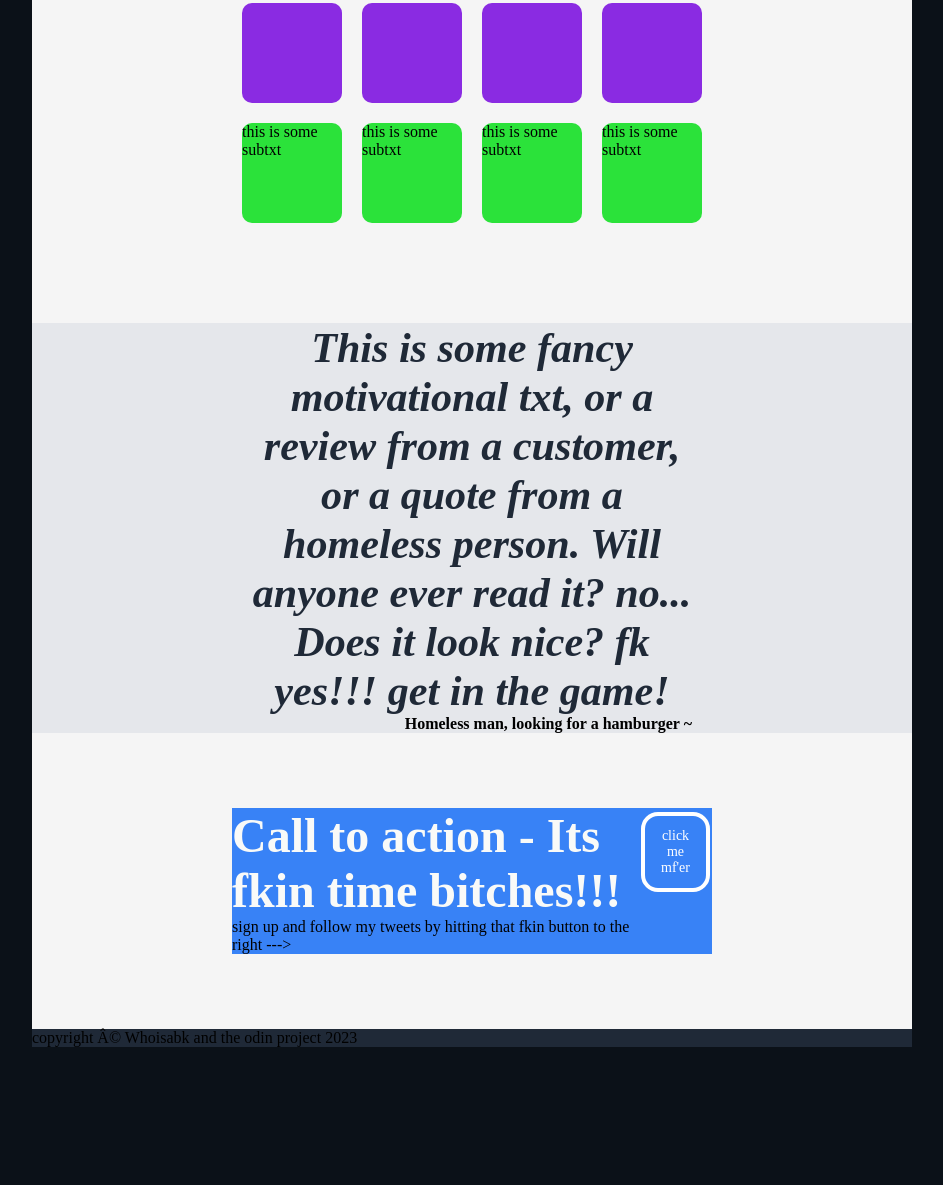
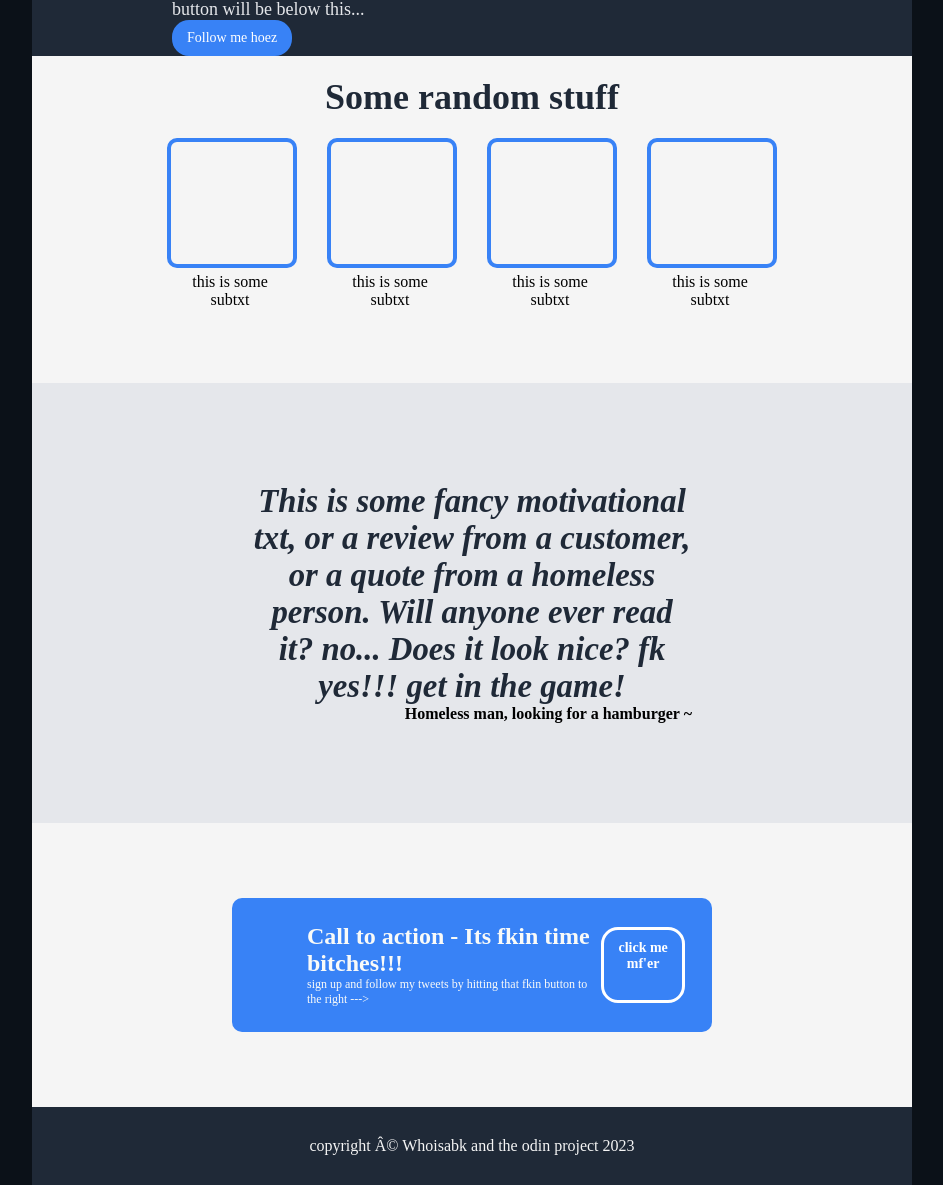
Before and after one commit to whoisvalidating/odin-html, a plain HTML site: page index.html in a window 1280 px wide. Shown: the part 543-1728 px from the top of the page, without its empty margins (168-1111 px from the left). Before the commit the page ends 1590 px from the top, so only its background shows below. Drawn offline with Linux system fonts and the light colour scheme.

Commit message:
almost ready to turn in

```diff
--- a/index.html
+++ b/index.html
@@ -64,7 +64,10 @@
 
 <div class="page4">
 <div class="calltoaction">
-<div class="actiontxt"><h2>Call to action - Its fkin time bitches!!!</h2><p>sign up and follow my tweets by hitting that fkin button to the right ---></p></div>
+<div class="calltoactiontxtblock">
+<div class="actionmaintxt"><h2>Call to action - Its fkin time bitches!!!</h2></div>
+<div class="actionsubtxt"<p>sign up and follow my tweets by hitting that fkin button to the right ---></p></div>
+</div>
 <div class="clickhere"><a href="https://www.twitter.com/whoisabk" class="button2">click me mf'er</a></div>
 </div>
 </div>
--- a/style.css
+++ b/style.css
@@ -26,9 +26,9 @@ body{
   }
   .button2{
     background-color: #3882f6;
-    border: 4px solid white;
+    border: 3px solid white;
     color: white;
-    padding: 12px 16px;
+    padding: 10px 10px;
     text-align: center;
     text-decoration: none;
     display: inline-block;
@@ -36,6 +36,7 @@ body{
     margin: 4px 2px;
     cursor: pointer;
     border-radius: 17px;
+    font-weight: 700;
   }
 
 
@@ -114,14 +115,6 @@ body{
  padding-bottom: 75px;
 }
 
-
-
-h2{
-    font-size: 48px;
-    font-weight: bolder;
-    color: #f9faf8;
-}
-
 h1{
     font-size: 36px;
     font-weight: bolder;
@@ -148,9 +141,10 @@ h1{
 .multiboxpannel{
     display: flex;
     flex-wrap: wrap;
-    gap: 20px;
+    gap: 30px;
     flex-direction: row;
-  padding-bottom: 100px;
+  padding-bottom: 50px;
+  place-content: center center;
   justify-content: center;
 }
 .p1{
@@ -164,7 +158,8 @@ h1{
     flex-wrap: wrap;
     gap: 20px;
     flex-direction: column;
-}.p3{
+}
+.p3{
     display: flex;
     flex-wrap: wrap;
     gap: 20px;
@@ -174,22 +169,23 @@ h1{
     flex-wrap: wrap;
     gap: 20px;
     flex-direction: column;
+
 }
 [class ^="pannel-"]{
-    width: 100px;
-    height: 100px;
-    background-color: blueviolet;
+    width: 130px;
+    height: 130px;
+    border: 4px solid #3882f6;
     border-radius: 10px;
-    margin: 0;
-    padding: 0;
+    margin: 0px;
+    padding: 0px;
 }
 [class ^="panneltxt-"]{
     width: 100px;
-    height: 100px;
-    background-color: rgb(43, 226, 58);
-    border-radius: 10px;
-    margin: 0;
+    height: 60px;
+    margin-top: -15px;
+  margin-left: 13px;
     padding: 0;
+  text-align: center;
 }
 
 
@@ -201,6 +197,8 @@ h1{
   padding-left: 220px;
   padding-right: 220px;
   flex-direction: row;
+  padding-top:  100px;
+  padding-bottom: 100px;
 }
 
 .p3box{
@@ -210,7 +208,7 @@ h1{
 
 [class ^="quote"]{
   display: flex;
-  font-size: 36px;
+  font-size: 28px;
   font-style: italic;
   font-weight: 100;
   color: #1f2937;
@@ -221,6 +219,7 @@ h1{
   font-weight: 900;
   text-align: right;
   justify-content: right;
+  font-size: 18;
 }
 
 .page4{
@@ -229,15 +228,49 @@ h1{
 }
 .calltoaction{
   display: flex;
+  background-color: #3882f6;
+  border-radius: 10px;
+  padding: 25px;
+  flex-direction: row;
+
 }
 
-.actiontxt{
-   background-color: #3882f6;
+.actionmaintxt{
+    font-size: 16px;
+    font-weight: bolder;
+    color: #f9faf8;
+    display: flex;
+
 }
+
+.actionsubtxt{
+  font-size: 12px;
+  color: #f9faf8;
+  display: flex;
+
+}
+
+.calltoactiontxtblock{
+  display: flex;
+  flex-direction: column;
+  justify-content: left;
+  align-content: center;
+  padding-left: 50px;
+  flex-grow: 1;
+}
+
 .clickhere{
-   background-color: #3882f6;
+   justify-content: center;
+  align-content: center;
+  display: flex;
+  flex-grow: 2;
+
+
 }
 
 .footer{
     background-color: #1f2937;
+    padding: 30px;
+    color: whitesmoke;
+  text-align: center;
 }
```
